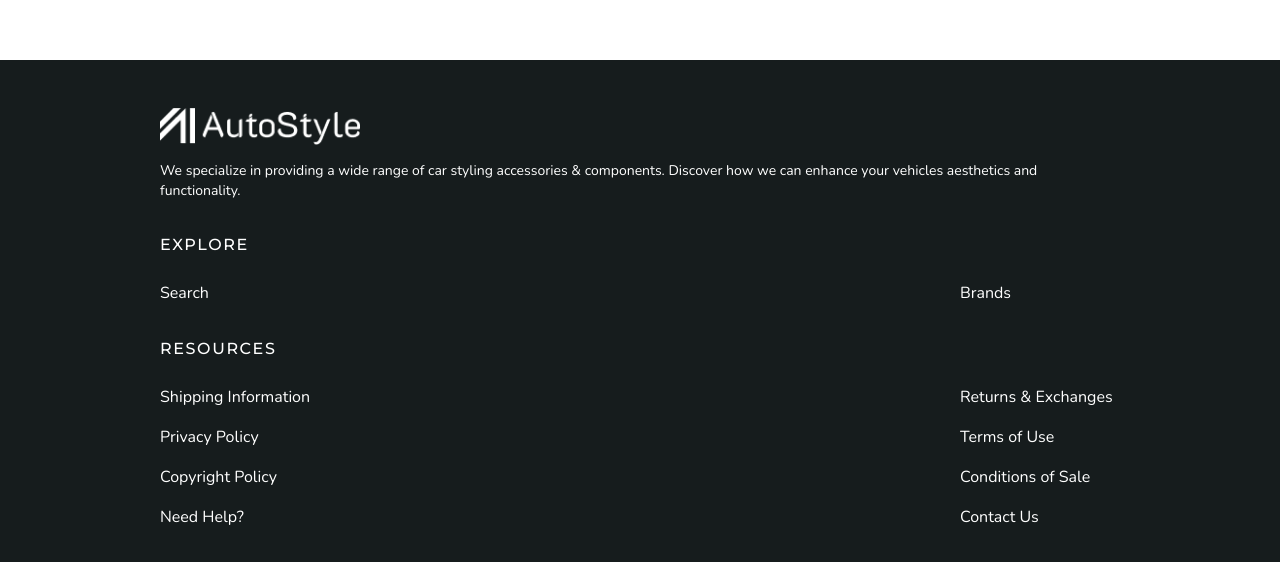
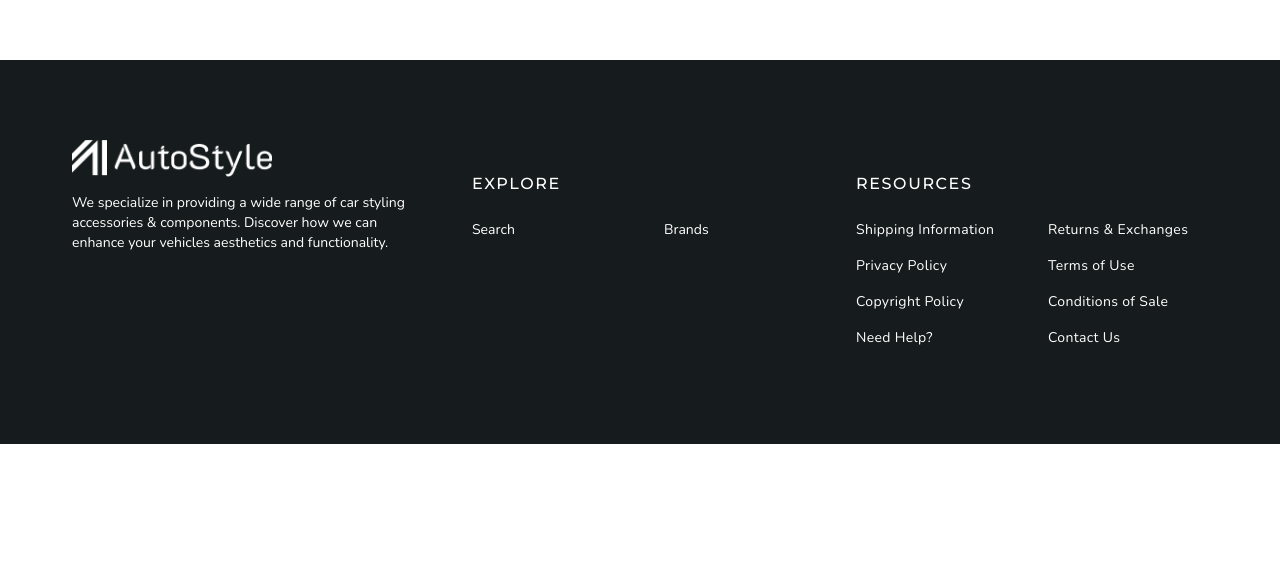
Before and after one commit to SAudrius/Autostyle, a Next.js app: page / in a window 1280 px wide. Shown: the part 740-1302 px from the top of the page. After the commit the page ends 1184 px from the top, so only its background shows below. Built offline with nearby package versions, Linux system fonts and the light colour scheme.

Commit message:
feat: footer done

```diff
--- a/src/components/layout/footer/Footer.tsx
+++ b/src/components/layout/footer/Footer.tsx
@@ -7,40 +7,44 @@ import { cn } from '@/config/utils';
 
 export const Footer = () => {
   return  <div className="bg-neutral-800">
-  <div className="container pt-12 pb-48 text-white">
+  <div className="container pt-12 pb-24 text-white md:pt-20 lg:flex lg:flex-row lg:justify-between lg:gap-16">
+    <div>
       <Image
         src="/assets/images/footer.png"
         alt="footer image"
         width={200}
         height={37.34}
       />
-      <p className={cn("mt-4 text-sm", nunito.className)}>We specialize in providing a wide range of car styling accessories & components.
+      <p className={cn("mt-4 text-sm max-w-sm", nunito.className)}>We specialize in providing a wide range of car styling accessories & components.
          Discover how we can enhance your vehicles aesthetics and functionality.</p>
-         <div className="flex flex-col gap-6 mt-8">
+         </div>
+         <div className="md:flex md:flex-row md:gap-8">
+         <div className="flex flex-col gap-6 mt-8 ">
           <p className={cn("uppercase font-medium tracking-widest", montserrat.className)}>explore</p>
-          <div className={cn("flex flex-row justify-between font-light", nunito.className)}>
+          <div className={cn("flex flex-row gap-8 font-light text-sm", nunito.className)}>
             <Link className="w-40" href="#">Search</Link>
             <Link className="w-40" href="#">Brands</Link>
           </div>
          </div>
-         <div className="flex flex-col gap-6 mt-8">
+         <div className="flex flex-col gap-6 mt-8 ">
           <p className={cn("uppercase font-medium tracking-widest", montserrat.className)}>resources</p>
-          <div>
-          <div className={cn("flex flex-row justify-between font-light", nunito.className)}>
+          <div className=' justify-between font-light text-sm tracking-wide'>
+          <div className={cn("flex flex-row gap-8", nunito.className)}>
             <Link className="w-40" href="#">Shipping Information</Link>
             <Link className="w-40" href="#">Returns & Exchanges</Link>
           </div>
-          <div className={cn("flex flex-row justify-between font-light mt-4", nunito.className)}>
+          <div className={cn("flex flex-row mt-4 gap-8", nunito.className)}>
             <Link className="w-40" href="#">Privacy Policy</Link>
             <Link className="w-40" href="#">Terms of Use</Link>
           </div>
-          <div className={cn("flex flex-row justify-between font-light mt-4", nunito.className)}>
+          <div className={cn("flex flex-row mt-4 gap-8", nunito.className)}>
             <Link className="w-40" href="#">Copyright Policy</Link>
             <Link className="w-40" href="#">Conditions of Sale</Link>
           </div>
-          <div className={cn("flex flex-row justify-between font-light mt-4", nunito.className)}>
+          <div className={cn("flex flex-row mt-4 gap-8", nunito.className)}>
             <Link className="w-40" href="#">Need Help?</Link>
             <Link className="w-40" href="#">Contact Us</Link>
+          </div>
           </div>
           </div>
          </div>
--- a/tailwind.config.ts
+++ b/tailwind.config.ts
@@ -5,6 +5,12 @@ const config = {
   content: ["./components/**/*.{ts,tsx}", "./src/**/*.{ts,tsx}"],
   prefix: "",
   theme: {
+    screens: {
+      sm: "555px",
+      md: "768px",
+      lg: "1200px",
+      xl: "1440px",
+    },
     container: {
       center: true,
       padding: {
@@ -14,8 +20,9 @@ const config = {
       },
       screens: {
         sm: "555px",
-        lg: "768px",
-        xl: "1200px",
+        md: "768px",
+        lg: "1200px",
+        xl: "1440px",
       },
     },
     extend: {
```
